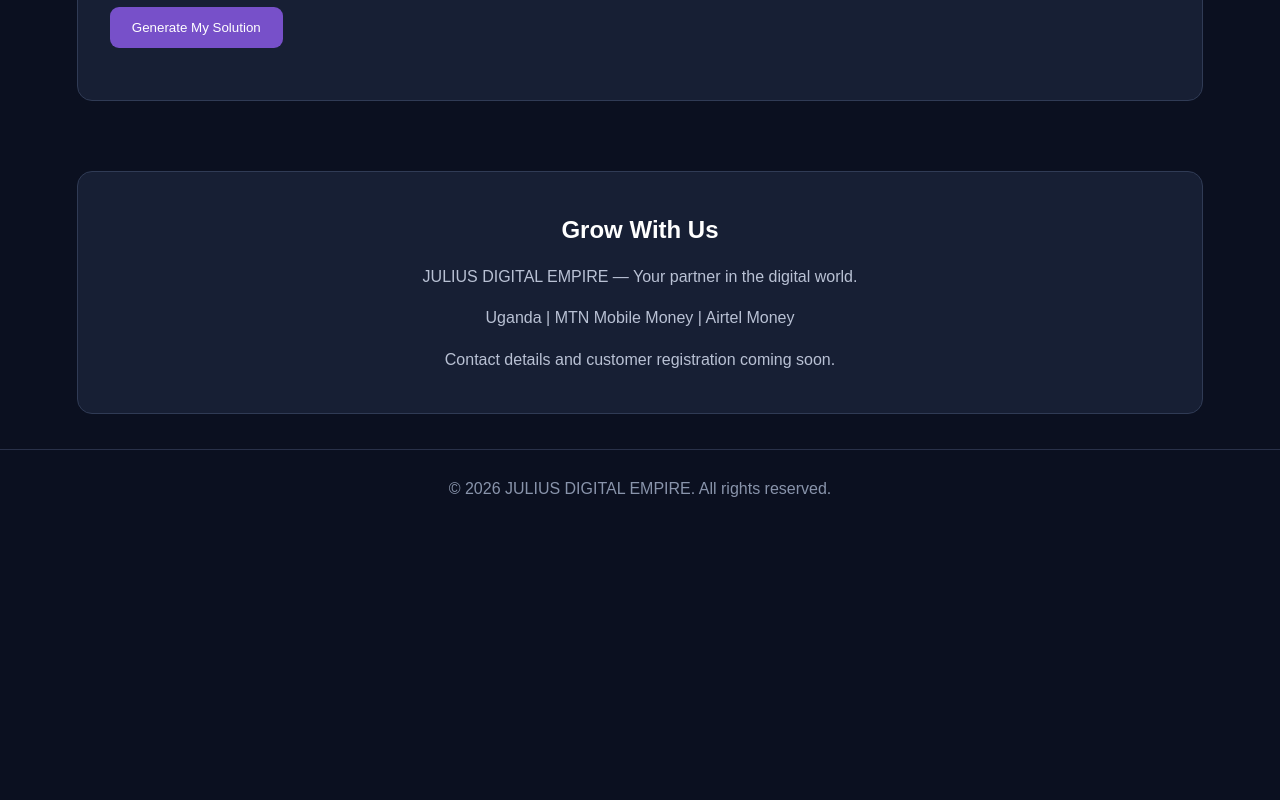
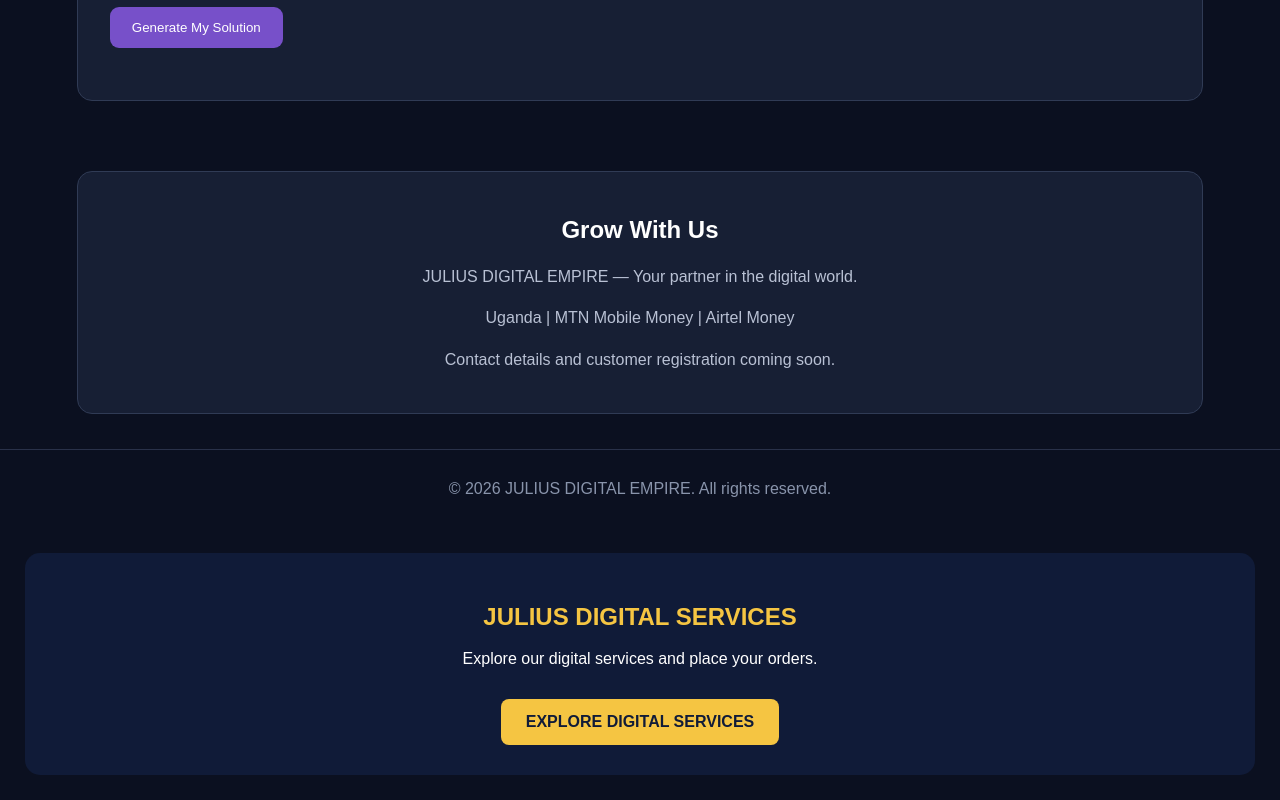
Before and after one commit to mukisajulius080-hub/JULIUS-DIGITAL-EMPIRE, a website: page public/index.html in a window 1280 px wide. Shown: the part 1869-2669 px from the top of the page. Before the commit the page ends 2397 px from the top, so only its background shows below. Drawn offline with Linux system fonts and the light colour scheme.

Commit message:
Add section for digital services promotion

```diff
--- a/public/index.html
+++ b/public/index.html
@@ -263,5 +263,13 @@ document.getElementById("generateAI").addEventListener("click", async function()
 });
 </script>
 
+<section style="background:#101b38;color:white;padding:30px 20px;text-align:center;margin:25px;border-radius:15px;">
+  <h2 style="color:#f5c542;">JULIUS DIGITAL SERVICES</h2>
+  <p>Explore our digital services and place your orders.</p>
+  <a href="smm.html" style="display:inline-block;background:#f5c542;color:#101b38;padding:14px 25px;text-decoration:none;border-radius:8px;font-weight:bold;margin-top:15px;">
+    EXPLORE DIGITAL SERVICES
+  </a>
+</section>
+
 </body>
 </html>
```
